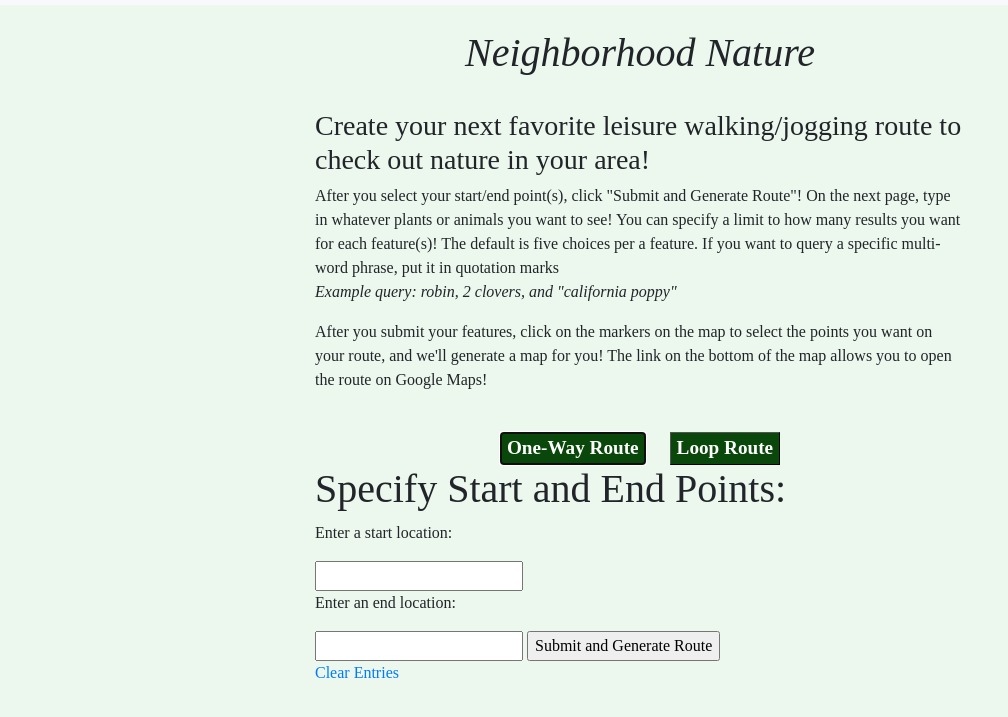
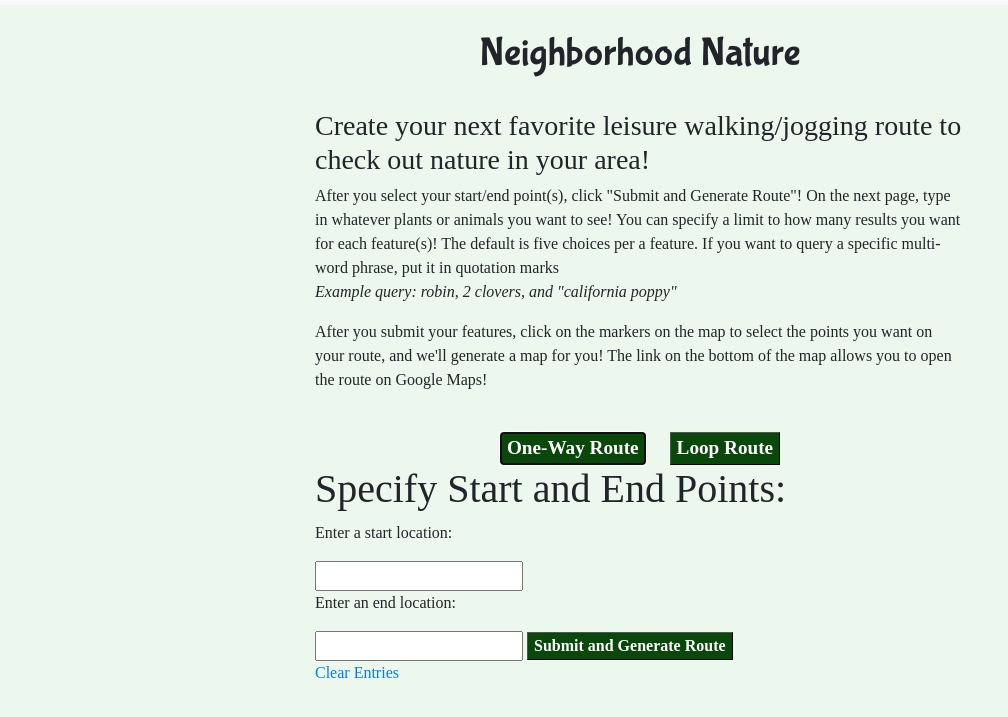
Before and after one commit to sarahz916/neighture, a website: page src/main/webapp/index.html in a window 1280 px wide. Both pictures are taken after a click on the button "One-Way Route". Shown: the part 71-788 px from the top of the page, without its empty margins (0-1008 px from the left). Drawn offline with nearby package versions, Linux system fonts and the light colour scheme; some packages are replaced by stand-ins of ours; a web font is replaced by a local one.

Commit message:
Header is a different font, removed faulty span

```diff
--- a/src/main/webapp/index.html
+++ b/src/main/webapp/index.html
@@ -79,7 +79,7 @@
 
                 <input type="text" name="endloc-input" class="endloc-input"></input>
 
-                <input type="submit" value="Submit and Generate Route" id="start-end-submit"/>
+                <input type="submit" value="Submit and Generate Route" id="start-end-submit" class="button"/>
             </form>
             <a href='index.html'> Clear Entries </a>
         </div>
@@ -91,7 +91,7 @@
 
                 <input type="text" name="startloc-input" class="startloc-input"></input>
 
-                <input type="submit" value="Submit and Generate Route" id="start-end-submit"/>
+                <input type="submit" value="Submit and Generate Route" id="start-end-submit" class="button"/>
             </form>
             <a href='index.html'> Clear Entries </a>
         </div>
--- a/src/main/webapp/style.css
+++ b/src/main/webapp/style.css
@@ -1,4 +1,5 @@
 @import url('https://fonts.googleapis.com/css2?family=Thasadith&display=swap');
+@import url('https://fonts.googleapis.com/css2?family=Bubblegum+Sans&display=swap');
 
 html,body { height:100%; }
 
@@ -6,10 +7,6 @@ html,body { height:100%; }
   background-color:rgb(236, 247, 238);
   font-family: 'Thasadith', Srisakdi;
   height: 100%;
-}
-
-#body {
-    font-family: 'Montserrat';
 }
 
 #content {
@@ -24,7 +21,8 @@ html,body { height:100%; }
   text-align: center;
   width: 650px;
   font-weight: bold;
-  font-style: italic;
+  /* font-style: italic; */
+  font-family: 'Bubblegum Sans';
 }
 
 .map {
@@ -114,10 +112,6 @@ html,body { height:100%; }
   text-align: center;
 }
 
-span ~ span {
-padding-left: 100px;
-}
-
 .button {
   background-color: rgb(10, 71, 10);
   color: white;
```
